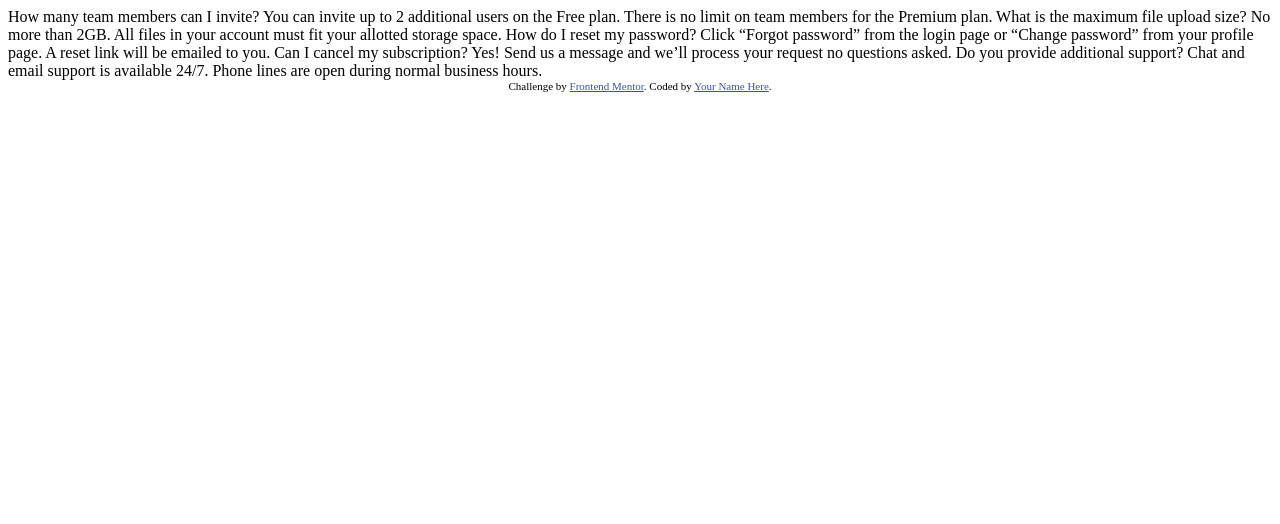
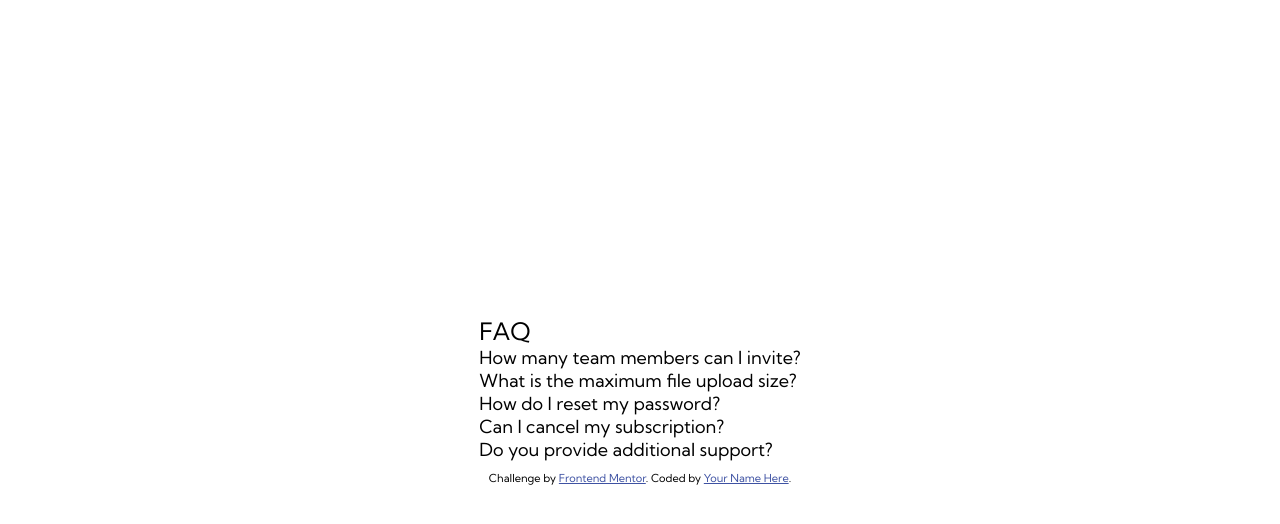
Before and after one commit to seapagan-fem/faq-accordian-card, a plain HTML site: page index.html in a window 1280 px wide. Drawn offline with Linux system fonts and the light colour scheme.

Commit message:
setup classes, fonts, colors, root styles etc

```diff
--- a/index.html
+++ b/index.html
@@ -1,40 +1,70 @@
 <!DOCTYPE html>
 <html lang="en">
   <head>
-  <meta charset="UTF-8">
-  <meta name="viewport" content="width=device-width, initial-scale=1.0"> <!-- displays site properly based on user's device -->
-
-  <link rel="icon" type="image/png" sizes="32x32" href="./images/favicon-32x32.png">
-
+    <meta charset="UTF-8" />
+    <meta name="viewport" content="width=device-width, initial-scale=1.0" />
+    <!-- displays site properly based on user's device -->
+    <link rel="preconnect" href="https://fonts.googleapis.com" />
+    <link rel="preconnect" href="https://fonts.gstatic.com" crossorigin />
+    <link
+      href="https://fonts.googleapis.com/css2?family=Kumbh+Sans:wght@400;700&display=swap"
+      rel="stylesheet"
+    />
+    <link
+      rel="icon"
+      type="image/png"
+      sizes="32x32"
+      href="./images/favicon-32x32.png"
+    />
+    <script src="scripts/site.js" defer></script>
+    <link rel="stylesheet" href="styles/styles.css" />
     <title>Frontend Mentor | FAQ Accordion Card</title>
-
-  <!-- Feel free to remove these styles or customise in your own stylesheet 👍 -->
-  <style>
-    .attribution { font-size: 11px; text-align: center; }
-    .attribution a { color: hsl(228, 45%, 44%); }
-  </style>
   </head>
   <body>
-  How many team members can I invite?
-  You can invite up to 2 additional users on the Free plan. There is no limit on
-  team members for the Premium plan.
-
-  What is the maximum file upload size?
-  No more than 2GB. All files in your account must fit your allotted storage space.
-
-  How do I reset my password?
-  Click “Forgot password” from the login page or “Change password” from your profile page.
-  A reset link will be emailed to you.
-
-  Can I cancel my subscription?
-  Yes! Send us a message and we’ll process your request no questions asked.
-
-  Do you provide additional support?
-  Chat and email support is available 24/7. Phone lines are open during normal business hours.
+    <main class="main-card">
+      <h1 class="main-heading">FAQ</h1>
+      <div class="faq-item">
+        <h2 class="faq-question">How many team members can I invite?</h2>
+        <p class="faq-answer">
+          You can invite up to 2 additional users on the Free plan. There is no
+          limit on team members for the Premium plan.
+        </p>
+      </div>
+      <div class="faq-item">
+        <h2 class="faq-question">What is the maximum file upload size?</h2>
+        <p class="faq-answer">
+          No more than 2GB. All files in your account must fit your allotted
+          storage space.
+        </p>
+      </div>
+      <div class="faq-item">
+        <h2 class="faq-question">How do I reset my password?</h2>
+        <p class="faq-answer">
+          Click “Forgot password” from the login page or “Change password” from
+          your profile page. A reset link will be emailed to you.
+        </p>
+      </div>
+      <div class="faq-item">
+        <h2 class="faq-question">Can I cancel my subscription?</h2>
+        <p class="faq-answer">
+          Yes! Send us a message and we’ll process your request no questions
+          asked.
+        </p>
+      </div>
+      <div class="faq-item">
+        <h2 class="faq-question">Do you provide additional support?</h2>
+        <p class="faq-answer">
+          Chat and email support is available 24/7. Phone lines are open during
+          normal business hours.
+        </p>
+      </div>
+    </main>
 
     <div class="attribution">
-    Challenge by <a href="https://www.frontendmentor.io?ref=challenge" target="_blank">Frontend Mentor</a>.
-    Coded by <a href="#">Your Name Here</a>.
+      Challenge by
+      <a href="https://www.frontendmentor.io?ref=challenge" target="_blank"
+        >Frontend Mentor</a
+      >. Coded by <a href="#">Your Name Here</a>.
     </div>
   </body>
 </html>
--- /dev/null
+++ b/styles/styles.css
@@ -0,0 +1,55 @@
+/* ------------------------------- some resets ------------------------------ */
+* {
+  margin: 0;
+  padding: 0;
+  box-sizing: border-box;
+  font-weight: normal;
+}
+
+:root {
+  /* ----------------------------- font settings ---------------------------- */
+  font-size: 12px;
+  font-family: "Kumbh Sans", sans-serif;
+
+  /* -------------------------------- colors -------------------------------- */
+  /* text */
+  --very-dark-desaturated-blue: hsl(238, 29%, 16%);
+  --soft-red: hsl(14, 88%, 65%);
+
+  /* Background Gradient */
+  --soft-violet: hsl(273, 75%, 66%);
+  --soft-blue: hsl(240, 73%, 65%);
+
+  /* Neutral Text */
+  --very-dark-grayish-blue: hsl(237, 12%, 33%);
+  --dark-grayish-blue: hsl(240, 6%, 50%);
+
+  /* Dividers */
+  --light-grayish-blue: hsl(240, 5%, 91%);
+}
+
+body {
+  display: flex;
+  flex-direction: column;
+  min-height: 100vh;
+  row-gap: 10px;
+  justify-content: center;
+  align-items: center;
+}
+
+.faq-question {
+  cursor: pointer;
+}
+
+.faq-answer {
+  display: none;
+}
+
+/* -------------------------- style the attribution ------------------------- */
+.attribution {
+  font-size: 11px;
+  text-align: center;
+}
+.attribution a {
+  color: hsl(228, 45%, 44%);
+}
```
Also changed, not shown: scripts/site.js (added). Lines whose indentation alone changed are shown as unchanged.
